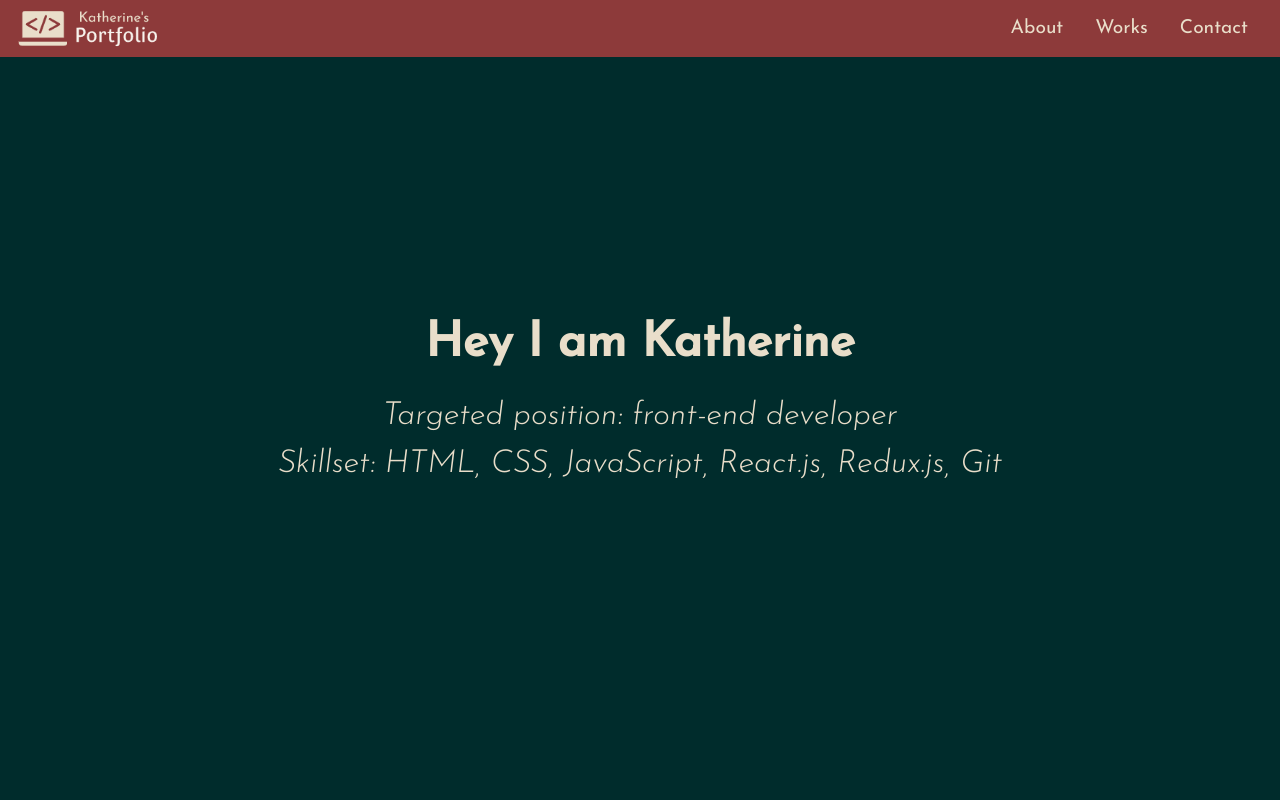
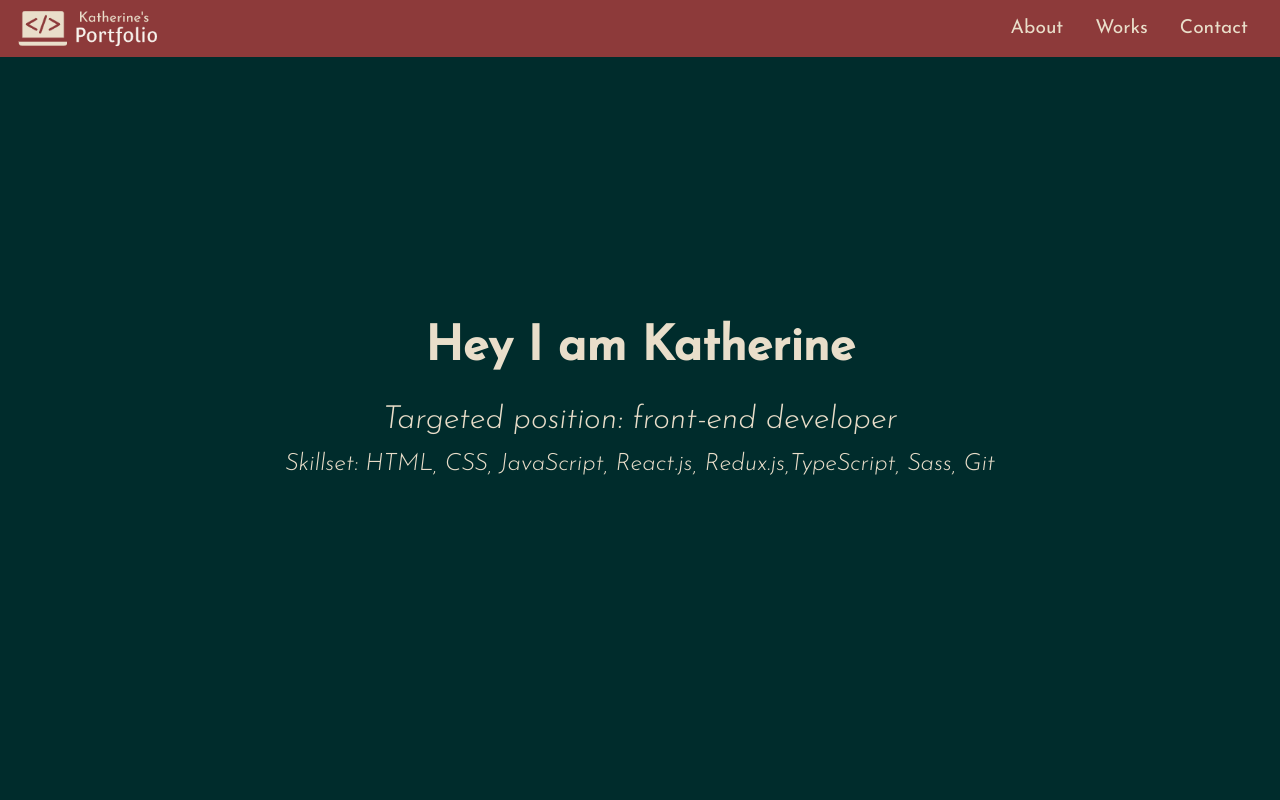
Before and after one commit to rendongzha/personal-portfolio, a React (Create React App) app: page / in a window 1280 px wide. Shown: the top 800 px of the page. Built offline with nearby package versions, Linux system fonts and the light colour scheme.

Commit message:
add skills

```diff
--- a/src/components/Welcome.js
+++ b/src/components/Welcome.js
@@ -6,7 +6,8 @@ const Welcome = () => {
       <h1>Hey I am Katherine</h1>
       <p>Targeted position: front-end developer</p>
       <p className={classes.skillset}>
-        Skillset: HTML, CSS, JavaScript, React.js, Redux.js, Git
+        Skillset: HTML, CSS, JavaScript, React.js, Redux.js,TypeScript, Sass,
+        Git
       </p>
     </section>
   );
--- a/src/components/Welcome.module.css
+++ b/src/components/Welcome.module.css
@@ -25,6 +25,10 @@
   margin-top: 1rem;
 }
 
+.welcome p.skillset {
+  font-size: 1.5rem;
+}
+
 @media screen and (max-width: 450px) {
   .welcome p {
     margin-top: 3rem;
```
